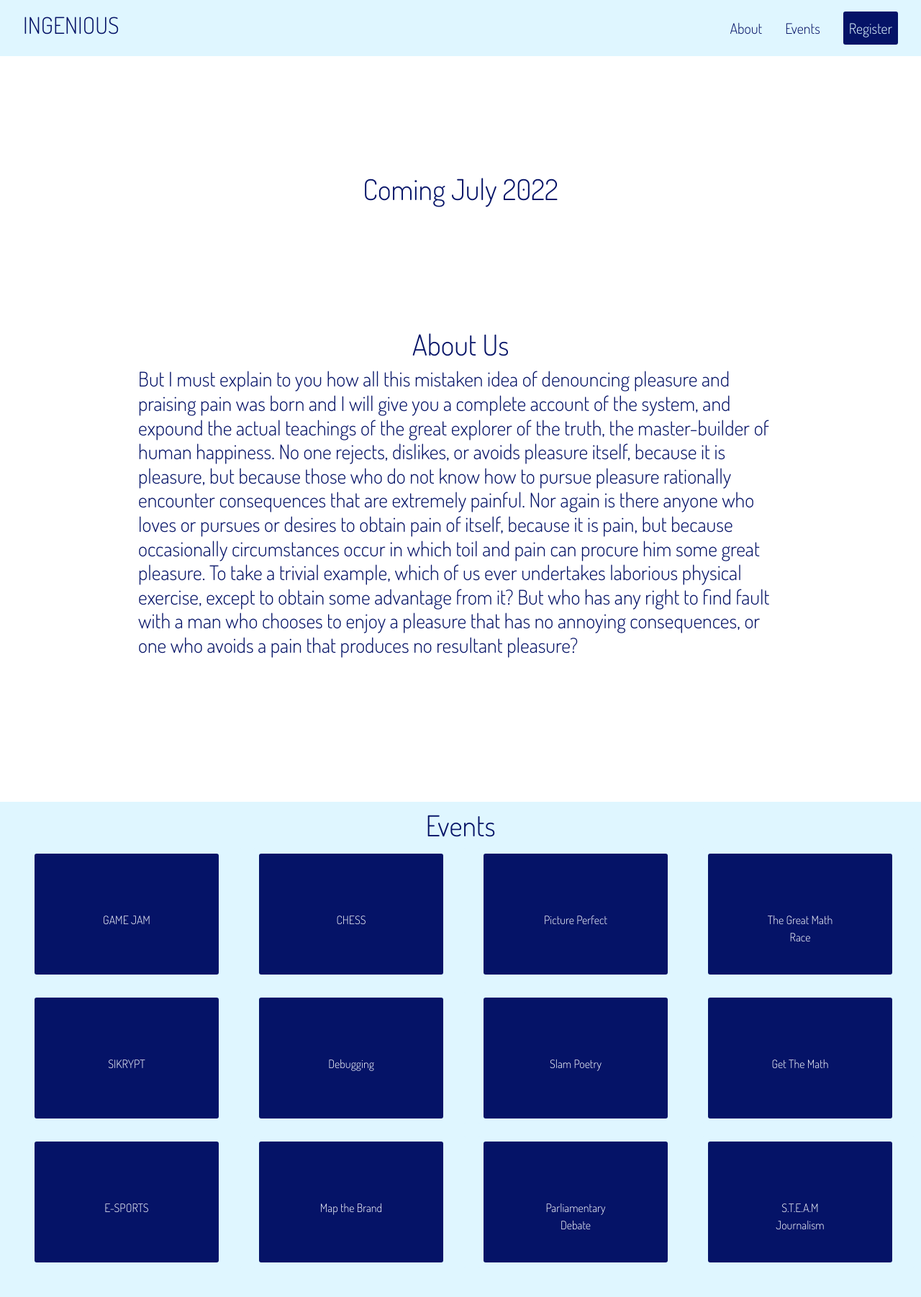
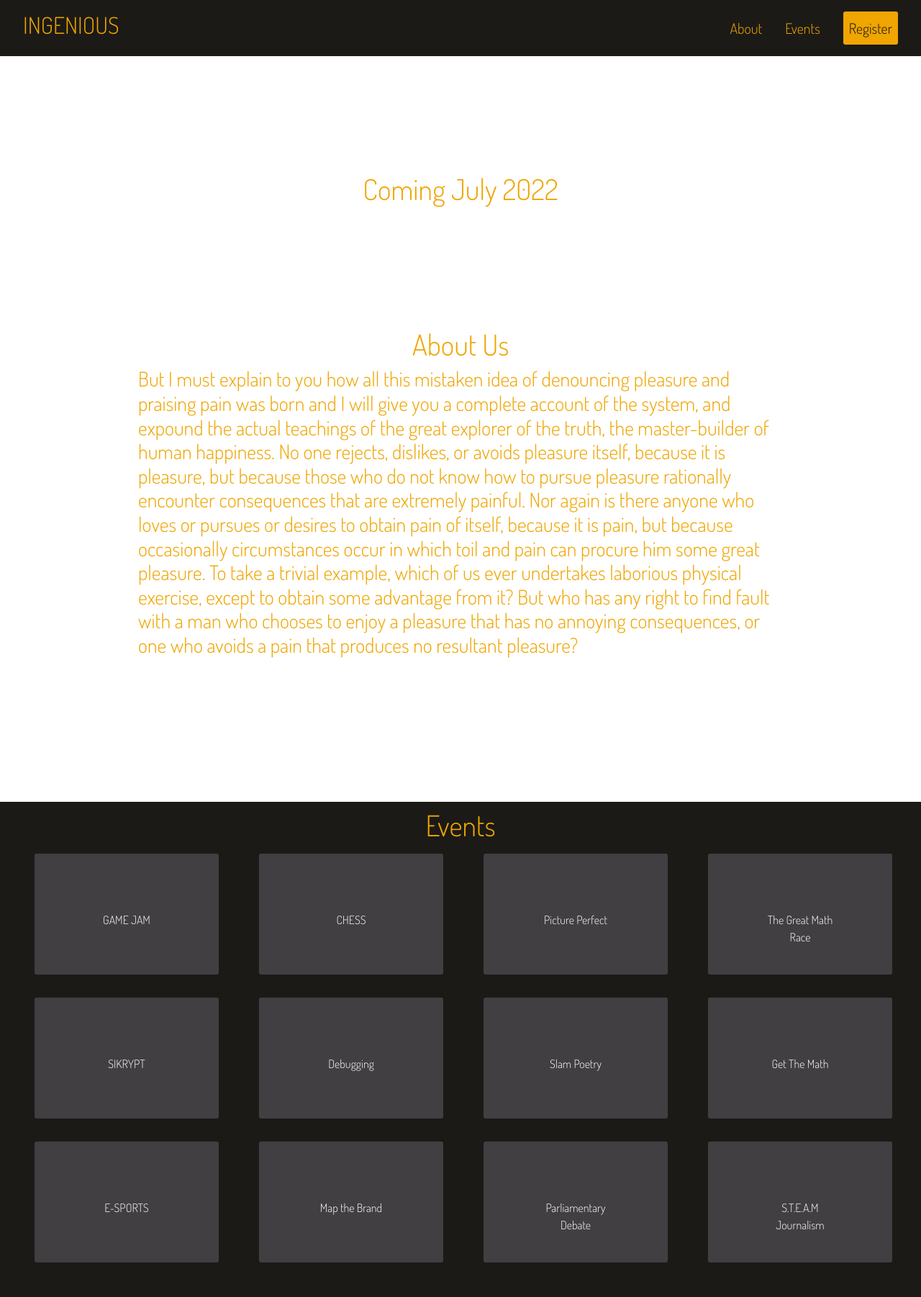
Before and after one commit to IngeniusKIS/Ingenius-site, a Flask app: page / in a window 1280 px wide. Shown: the whole page at 72% size. Run offline with Flask 2, Linux system fonts and the light colour scheme; some libraries are stand-ins or nearby versions.

Commit message:
Color Scheme

```diff
--- a/app/static/style3.css
+++ b/app/static/style3.css
@@ -2,10 +2,10 @@
 
 html{
 	scroll-behavior: smooth;
-	background-color: #DFF6FF;
+	background-color: #1B1A17;
 }
 body{
-	background-color: #DFF6FF;
+	background-color: #1B1A17;
 }
 *{
 	box-sizing: border-box;
@@ -17,7 +17,7 @@ body{
 /* page-header styling */
 
 .header{
-	background-color:#DFF6FF;
+	background-color:#1B1A17;
 }
 
 .nav-links{
@@ -47,7 +47,7 @@ body{
 .nav-item a{
 	text-decoration: none;
 	transition: all 0.3s ease 0s;
-	color: #051367;
+	color: #F0A500;
 	font-size: 20px;
 
 
@@ -56,7 +56,7 @@ body{
 .nav-item button{
 	border: 0px;
 	border-radius: 3px;
-	background-color: #051367;
+	background-color: #F0A500;
 	padding: 8px;
 	transition: all 2s,ease 0.5s;
 	color: black;
@@ -64,14 +64,14 @@ body{
 }
 
 .nav-item button:hover{
-	background-color: #14279B;
+	background-color: #F7D716;
 
 
 }
 
 .nav-item button a{
 
-	color:#DFF6FF;
+	color:#1B1A17;
 
 }
 
@@ -83,7 +83,7 @@ body{
 	padding: 10rem;
 	font-size: xx-large;
 
-	color: #051367;
+	color: #F0A500;
 	width: 100%
 }
 
@@ -93,7 +93,7 @@ body{
 	width: 70%;
 	margin: auto;
 	margin-bottom: 12.5rem;
-	color: #051367;
+	color: #F0A500;
 	word-wrap: break-word;
 
 
@@ -108,7 +108,7 @@ body{
 /* events div styling */
 
 .events{
-	background-color:#DFF6FF;
+	background-color:#1B1A17;
 	color: black;
 	padding: 0.5rem;
 }
@@ -116,7 +116,7 @@ body{
 .events h1{
 	text-align: center;
 	font-size: 40px;
-	color: #051367;
+	color: #F0A500;
 
 }
 
@@ -132,7 +132,7 @@ body{
 	padding: 0.5rem;
 	margin-bottom: 1rem;
 
-	background-color: #DFF6FF;
+	background-color: #1B1A17;
 	color:#f4f6fc;
 
 	text-align: center;
@@ -141,7 +141,7 @@ body{
 
 
 .event-btn{
-	background-color:#051367;
+	background-color:#413F42;
 	border-radius: 3px;
 	color:#f4f6fc;
 	border-color: none;
@@ -154,7 +154,7 @@ body{
 }
 
 .event-btn:hover{
-	background-color: #2D31FA;
+	background-color:#F0A500;
 	color:black;
 }
 
@@ -166,10 +166,10 @@ body{
   transition: 200ms ease-in-out;
   border-radius: 3px;
   z-index: 10;
-  background-color: #DFF6FF;
+  background-color: #1B1A17;
   width: 800px;
   max-width: 80%;
-  color: white;
+  color: #F0A500;
   border: solid 0.77px #F0A500;
 }
 
@@ -183,13 +183,13 @@ body{
   justify-content: space-between;
   align-items: center;
   border-bottom: 1px solid black;
-  color:#051367;
+  color:#F0A500;
 }
 
 .modal-header .title {
   font-size: 1.25rem;
   font-weight: bold;
-  color:#051367;
+  color:#F0A500;
 
 }
 
@@ -200,7 +200,7 @@ body{
   background: none;
   font-size: 2.25rem;
   font-weight: bold;
-  color: #051367;
+  color: #F0A500;
 }
 
 .modal-body {
--- a/app/templates/register.html
+++ b/app/templates/register.html
@@ -32,7 +32,7 @@
 
 		</navbar>
 	</div>
-	<h1 style="color:#F0A500;">Register As a Participant</h1>
+	<h1 style="color: #051367;">Register As a Participant</h1>
 	<div class="form">
 
 	<iframe src="https://docs.google.com/forms/d/e/1FAIpQLSeJ2tlolqsbD7WUBAs_c8UJBfoBkqJiXUgpM9u76d02hmtDug/viewform?embedded=true" width="640" height="800" frameborder="0">Loading…
```
